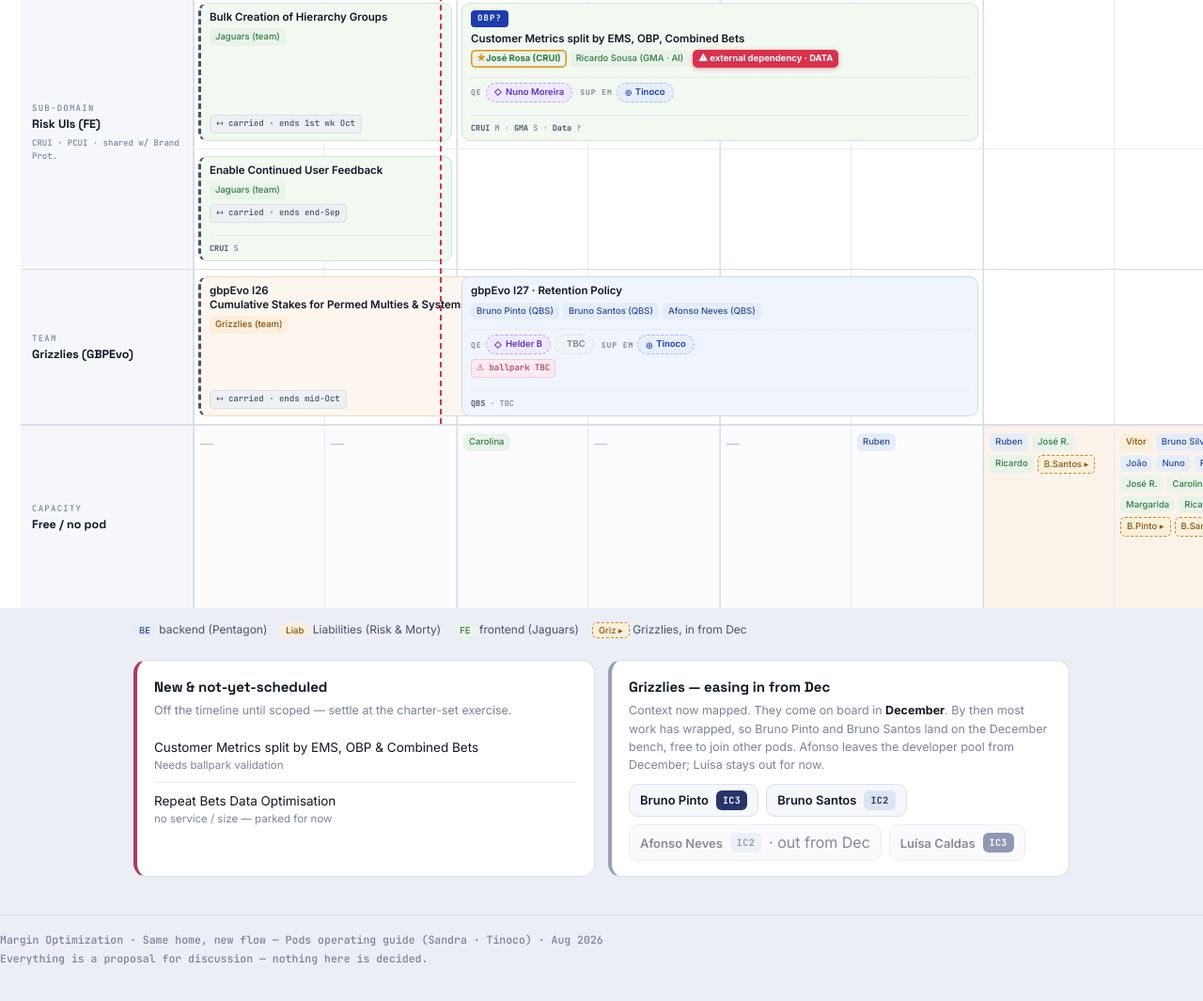
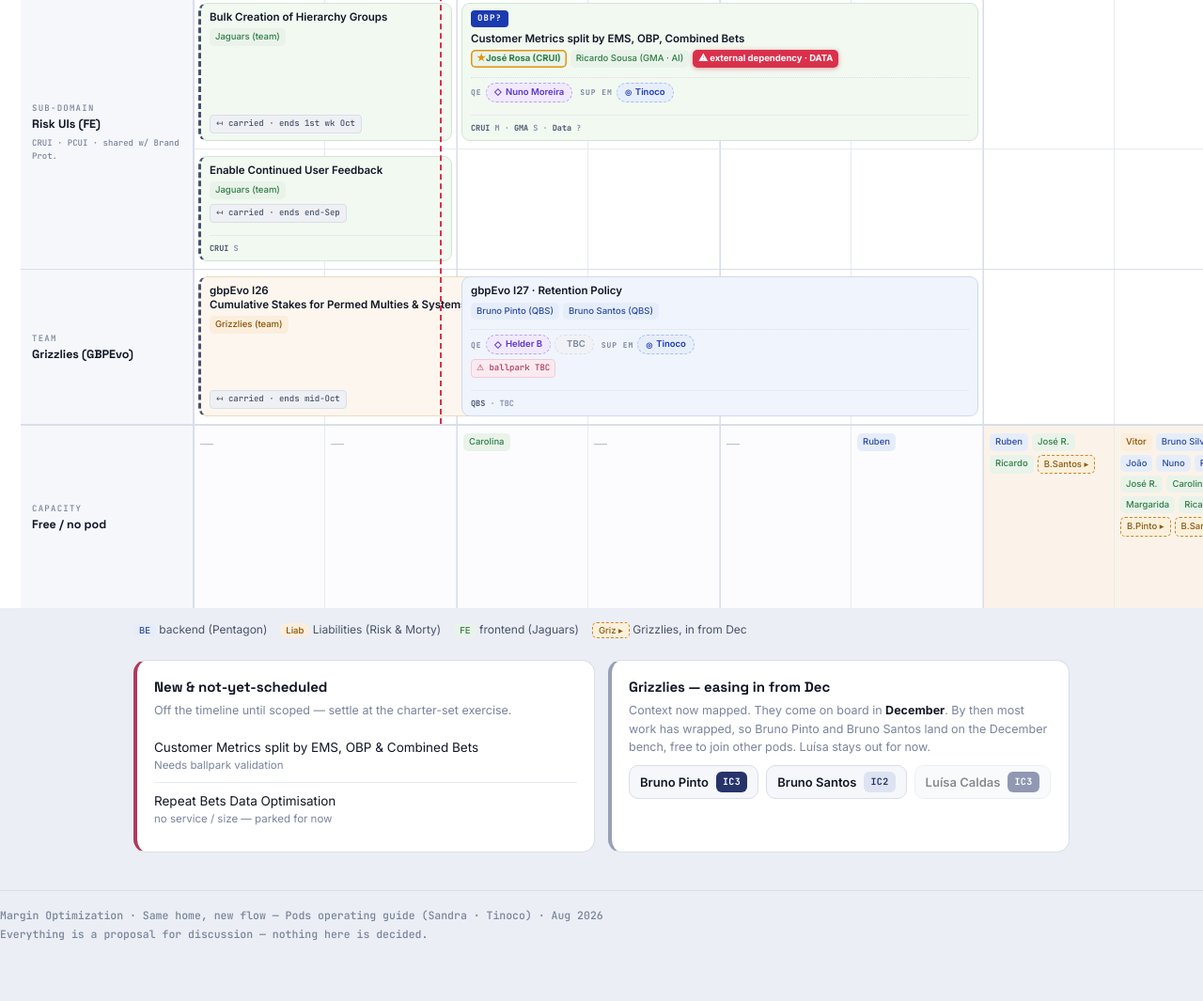
Before and after one commit to sandrapsantos/MO-Operation-model, a plain HTML site: page index.html in a window 1280 px wide. Shown: the part 1241-2306 px from the top of the page at 94% size. Drawn offline with Linux system fonts and the light colour scheme.

Commit message:
Remove Afonso Neves

```diff
--- a/index.html
+++ b/index.html
@@ -494,7 +494,7 @@
         </div>
         <div class="block b-lim" style="grid-row:8; grid-column:4 / span 4">
           <span class="b-title">gbpEvo I27 · Retention Policy</span><span class="b-ballpark"><b>QBS</b> · TBC</span>
-          <span class="people"><span class="psn psn-lim">Bruno Pinto (QBS)</span><span class="psn psn-lim">Bruno Santos (QBS)</span><span class="psn psn-lim">Afonso Neves (QBS)</span></span>
+          <span class="people"><span class="psn psn-lim">Bruno Pinto (QBS)</span><span class="psn psn-lim">Bruno Santos (QBS)</span></span>
           <span class="qe-line"><span class="role-grp"><span class="qe-lbl">QE</span><span class="qe-chip">Helder B</span><span class="qe-chip tbc">TBC</span></span><span class="role-grp"><span class="qe-lbl">Sup EM</span><span class="sem-chip">Tinoco</span></span></span>
           <span class="b-foot"><span class="flag">⚠ ballpark TBC</span></span>
         </div>
@@ -531,11 +531,10 @@
       </div>
       <div class="note-card bench">
         <h4>Grizzlies — easing in from Dec</h4>
-        <p class="hint">Context now mapped. They come on board in <b>December</b>. By then most work has wrapped, so Bruno Pinto and Bruno Santos land on the December bench, free to join other pods. Afonso leaves the developer pool from December; Luísa stays out for now.</p>
+        <p class="hint">Context now mapped. They come on board in <b>December</b>. By then most work has wrapped, so Bruno Pinto and Bruno Santos land on the December bench, free to join other pods. Luísa stays out for now.</p>
         <div class="bench-list">
           <span class="member"><span class="m-name">Bruno Pinto</span><span class="ic ic-3">IC3</span></span>
           <span class="member"><span class="m-name">Bruno Santos</span><span class="ic ic-2">IC2</span></span>
-          <span class="member" style="opacity:.5"><span class="m-name">Afonso Neves</span><span class="ic ic-2">IC2</span> · out from Dec</span>
           <span class="member" style="opacity:.5"><span class="m-name">Luísa Caldas</span><span class="ic ic-3">IC3</span></span>
         </div>
       </div>
```
